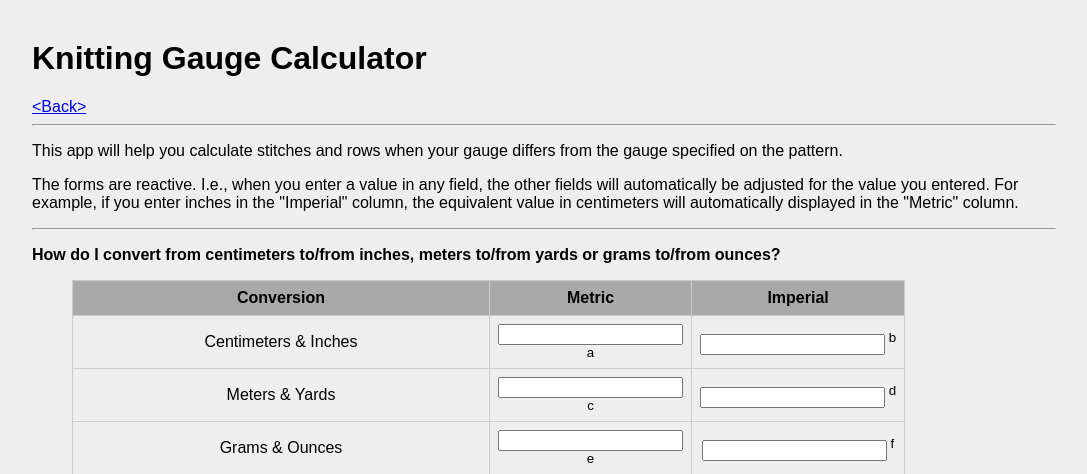
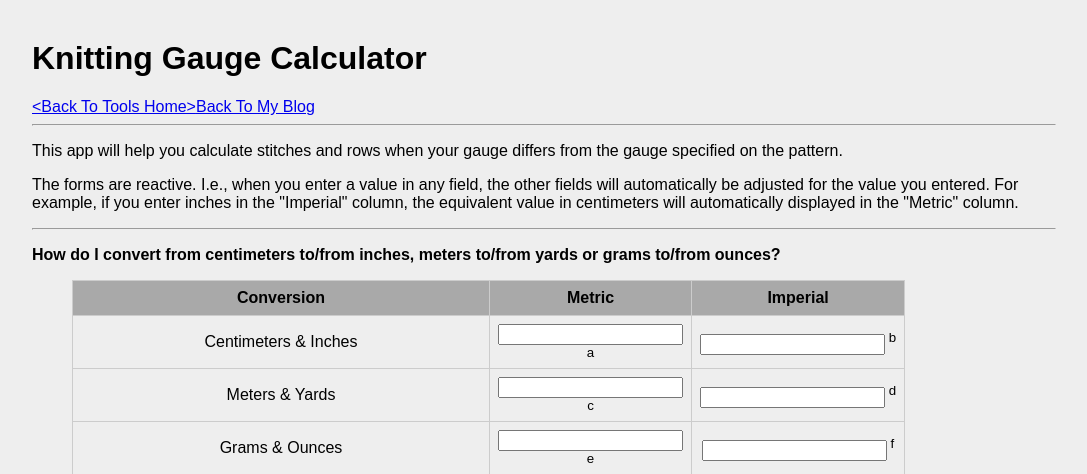
Before and after one commit to brendabell/knittingtools, a Python web app: template templates/calculator.html in a window 1280 px wide. Shown: the top 474 px of the page, without its empty margins (96-1183 px from the left). Run offline with Jinja, Linux system fonts and the light colour scheme; the template is opened without the code that fills it, so the values that code supplies are empty.

Commit message:
Fixed links

```diff
--- a/templates/calculator.html
+++ b/templates/calculator.html
@@ -28,7 +28,7 @@
 
 	<body>
 		<h1>Knitting Gauge Calculator</h1>
-		<a href="/knittingtools">&lt;Back&gt;</a>
+		<a href="/knittingtools">&lt;Back To Tools Home&gt;</a><a href="http://www.brendaabell.com">Back To My Blog</a>
 		<hr>
 
 		<p>This app will help you calculate stitches and rows when your gauge differs from the gauge specified on the pattern.
--- a/templates/pcgenerator.html
+++ b/templates/pcgenerator.html
@@ -24,7 +24,7 @@
 
 	<body>
 		<h1>Punchcard Generator</h1>
-		<a href="/knittingtools">&lt;Back&gt;</a>
+		<a href="/knittingtools">&lt;Back To Tools Home&gt;</a><a href="http://www.brendaabell.com">Back To My Blog</a>
 		<hr>
 
 		<p>This app will allow you to upload a small text file that contains your pattern represented as a sequence of rows with X's for punched holes and any other character except space for unpunched holes. The program will generate an SVG file that can be imported into the software you use to cut material with your die cutter.
```
